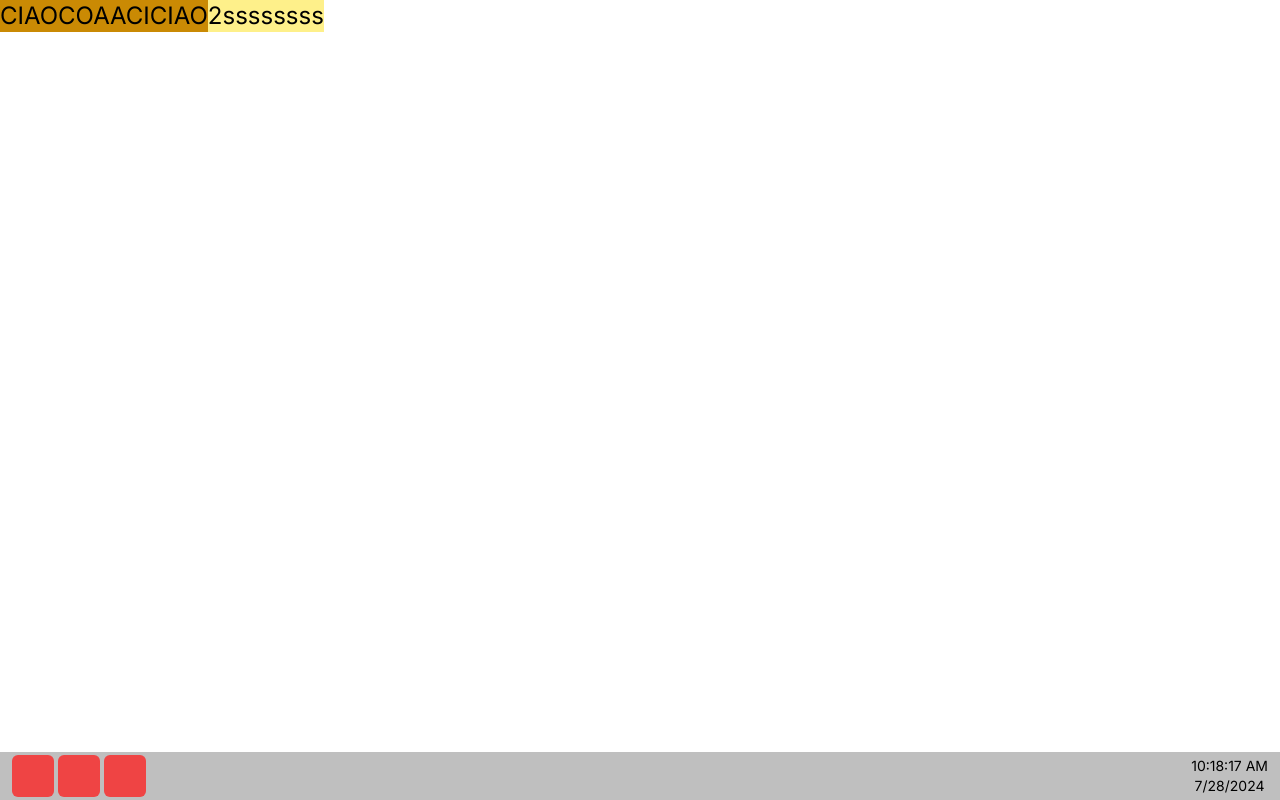
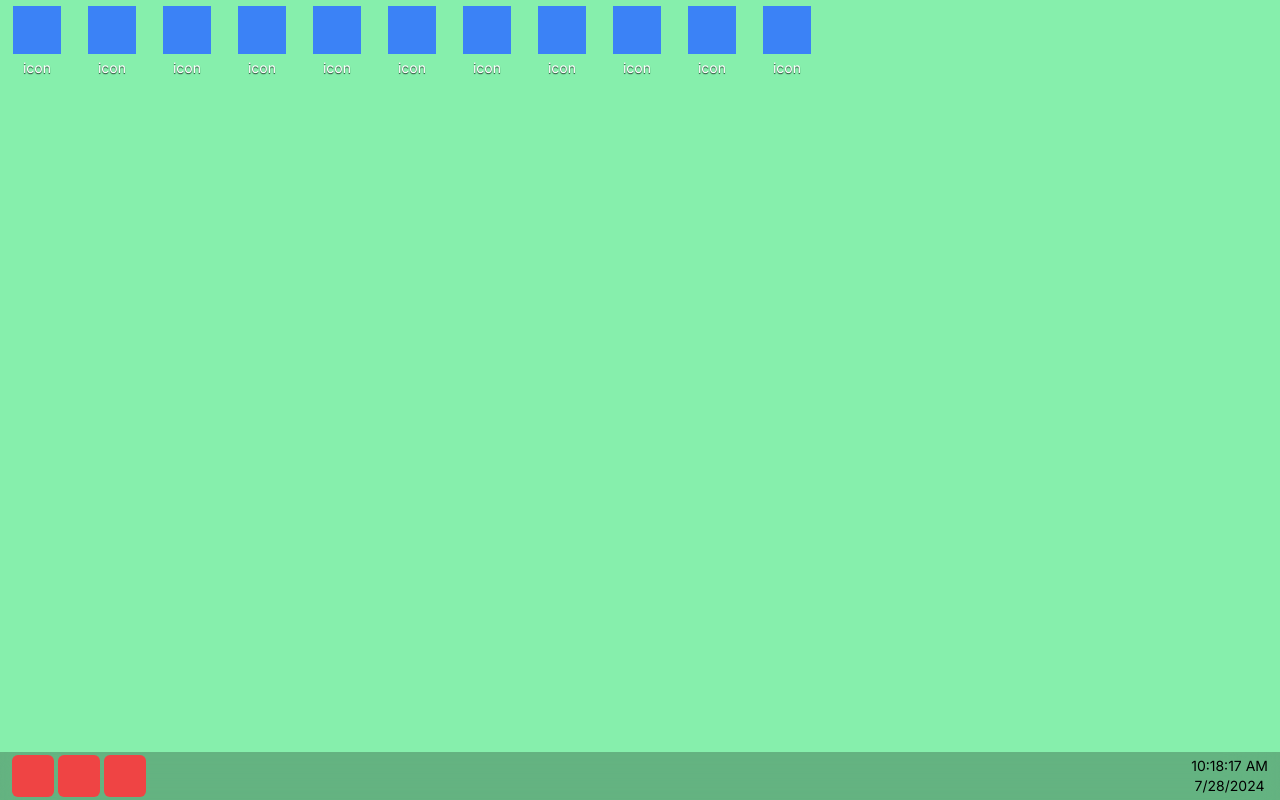
Before and after one commit to Raptor1818/RaptorOS, a Next.js app: page / in a window 1280 px wide. Built offline with nearby package versions, Linux system fonts and the light colour scheme.

Commit message:
Added Desktop container and made icons

```diff
--- a/src/app/page.tsx
+++ b/src/app/page.tsx
@@ -1,6 +1,6 @@
 'use client'
 
-import DesktopGrid from "@/components/raptorOS/Desktop/DesktopGrid";
+import Desktop from "@/components/raptorOS/Desktop/Desktop";
 import Taskbar from "@/components/raptorOS/Taskbar/Taskbar";
 import WindowContainer from "@/components/raptorOS/Window/WindowContainer";
 
@@ -8,8 +8,8 @@ export default function Home() {
   return (
     <main className="min-h-screen w-screen overflow-hidden">
       <Taskbar />
-      <WindowContainer />
-      <DesktopGrid />
+      {/* <WindowContainer /> */}
+      <Desktop />
     </main>
   );
 }
--- /dev/null
+++ b/src/components/raptorOS/Desktop/Desktop.tsx
@@ -0,0 +1,16 @@
+import React from 'react'
+import DesktopGrid from "@/components/raptorOS/Desktop/DesktopGrid";
+import css from '@/styles/Desktop/Desktop.module.css'
+
+type Props = {}
+
+const Desktop = (props: Props) => {
+  return (
+    <div>
+      <DesktopGrid />
+      <div className={css.backgroundContainer}></div>
+    </div>
+  )
+}
+
+export default Desktop
--- a/src/components/raptorOS/Desktop/DesktopGrid.tsx
+++ b/src/components/raptorOS/Desktop/DesktopGrid.tsx
@@ -1,10 +1,23 @@
 import React from 'react'
+import PlaceholderDesktopIcon from '../dev/PlaceholderDesktopIcon'
+import css from '@/styles/Desktop/DesktopGrid.module.css'
 
 interface Props {}
 
 const DesktopGrid = (props: Props) => {
   return (
-    <div className='bg-white w-screen h-screen z-[0] fixed'>
+    <div className={css.desktopGridContainer}>
+      <PlaceholderDesktopIcon></PlaceholderDesktopIcon>
+      <PlaceholderDesktopIcon></PlaceholderDesktopIcon>
+      <PlaceholderDesktopIcon></PlaceholderDesktopIcon>
+      <PlaceholderDesktopIcon></PlaceholderDesktopIcon>
+      <PlaceholderDesktopIcon></PlaceholderDesktopIcon>
+      <PlaceholderDesktopIcon></PlaceholderDesktopIcon>
+      <PlaceholderDesktopIcon></PlaceholderDesktopIcon>
+      <PlaceholderDesktopIcon></PlaceholderDesktopIcon>
+      <PlaceholderDesktopIcon></PlaceholderDesktopIcon>
+      <PlaceholderDesktopIcon></PlaceholderDesktopIcon>
+      <PlaceholderDesktopIcon></PlaceholderDesktopIcon>
     </div>
   )
 }
--- /dev/null
+++ b/src/components/raptorOS/dev/PlaceholderDesktopIcon.tsx
@@ -0,0 +1,18 @@
+import React from 'react'
+
+type Props = {}
+
+
+const PlaceholderDesktopIcon = (props: Props) => {
+  return (
+    <div className='border border-transparent hover:border-red-500 w-[74px] h-fit flex flex-col place-items-center'>
+      <div className='bg-blue-500 w-[48px] h-[48px]'></div>
+      <p className='text-white py-1 text-center select-none text-sm'
+      style={{ textShadow: 'rgba(0, 0, 0, 0.75) 0px 1px 1px' }}>
+        icon
+      </p>
+    </div>
+  )
+}
+
+export default PlaceholderDesktopIcon
--- /dev/null
+++ b/src/styles/Desktop/Desktop.module.css
@@ -0,0 +1,6 @@
+@tailwind components;
+@tailwind utilities;
+
+.backgroundContainer{
+  @apply bg-green-300 w-screen h-screen -z-50 absolute top-0 left-0;
+}
--- /dev/null
+++ b/src/styles/Desktop/DesktopGrid.module.css
@@ -0,0 +1,18 @@
+@tailwind components;
+@tailwind utilities;
+
+.desktopGridContainer{
+  @apply bg-transparent w-screen z-[0];
+  contain: strict;
+
+  display: grid;
+  gap: 28px 1px;
+  grid-auto-flow: row;
+  grid-template-columns: repeat(auto-fill, 74px);
+  grid-template-rows: repeat(auto-fill, 70px);
+
+  height: calc(100vh - 48px);
+  overflow: hidden;
+  padding: 5px 0px;
+  place-content: flex-start;
+}
```
